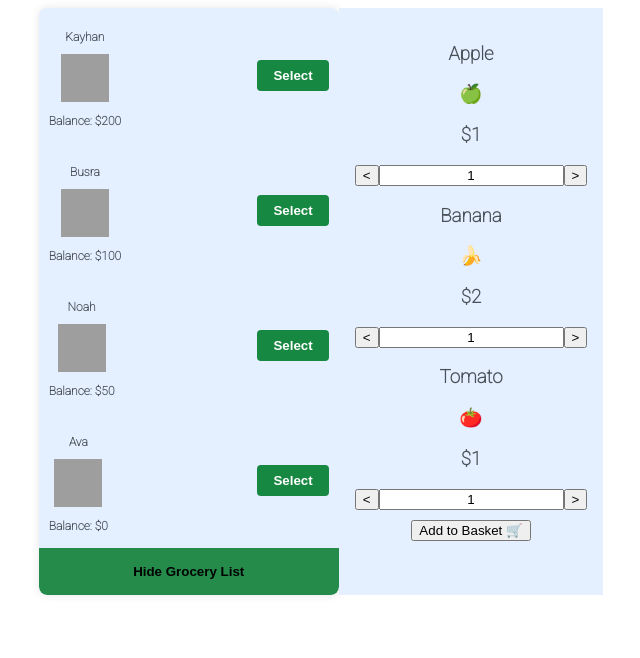
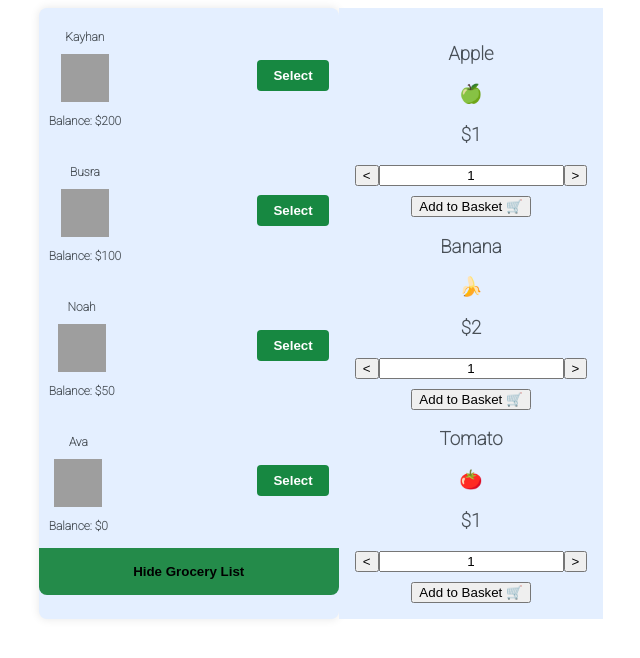
Before and after one commit to byunn90/CartHaven-Emporium, a React (Create React App) app in the folder my-shopping-cart/: page / in a window 1280 px wide. Both pictures are taken after a click on the button "Show Grocery List". Shown: the top 658 px of the page, without its empty margins (324-964 px from the left). Built offline with nearby package versions, Linux system fonts and the light colour scheme; grey boxes are pictures that could not be loaded.

Commit message:
reset function

```diff
--- a/my-shopping-cart/src/App.js
+++ b/my-shopping-cart/src/App.js
@@ -88,7 +88,11 @@ export default function App() {
 
       {showGroceryList && (
         <div className="grocery-list">
-          <ShowGrocerys groceryList={groceryList} />
+          <ShowGrocerys
+            groceryList={groceryList}
+            selectedPerson={selectPerson} // Corrected from selectPerson to selectedPerson
+            addToCustomerCart={addToCustomerCart}
+          />
         </div>
       )}
     </div>
@@ -158,16 +162,28 @@ function ListGrocerys({ groceryList }) {
     </div>
   );
 }
+function ShowGrocerys({ groceryList, selectedPerson, addToCustomerCart }) {
+  // Assuming each addition is a single quantity
+  const handleAddToCart = (fruitId) => {
+    if (!selectedPerson) {
+      alert("Please select a customer first.");
+      return;
+    }
+    addToCustomerCart(selectedPerson.id, fruitId, 1); // Add 1 quantity of the fruit
+  };
 
-function ShowGrocerys({ groceryList }) {
   return (
     <div>
       {groceryList.map((groceryItem) => (
-        <ListGrocerys groceryList={groceryItem} key={groceryItem.id} />
+        <div key={groceryItem.id}>
+          <ListGrocerys groceryList={groceryItem} />
+          <div className="shopping-cart-btn">
+            <button onClick={() => handleAddToCart(groceryItem.id)}>
+              Add to Basket 🛒
+            </button>
+          </div>
+        </div>
       ))}
-      <div className="shopping-cart-btn">
-        <button>Add to Basket 🛒</button>
-      </div>
     </div>
   );
 }
@@ -176,8 +192,7 @@ function addToCustomerCart(
   customerId,
   fruitId,
   quantityToAdd,
-  customer,
-  selectedPerson
+  setCustomerCarts
 ) {
-  const selectedId = selectedPerson?.id === customer.id;
+  setCustomerCarts((prevCarts) => {});
 }
```
